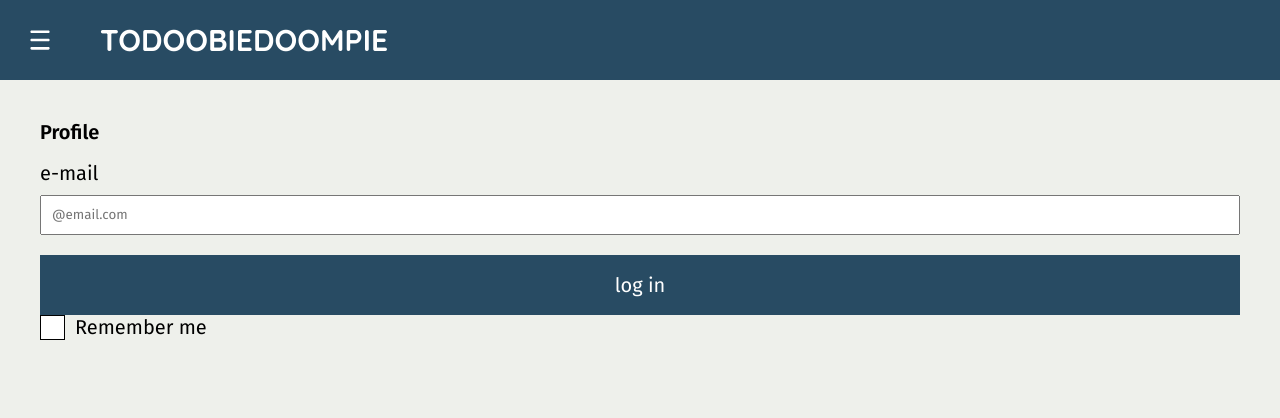
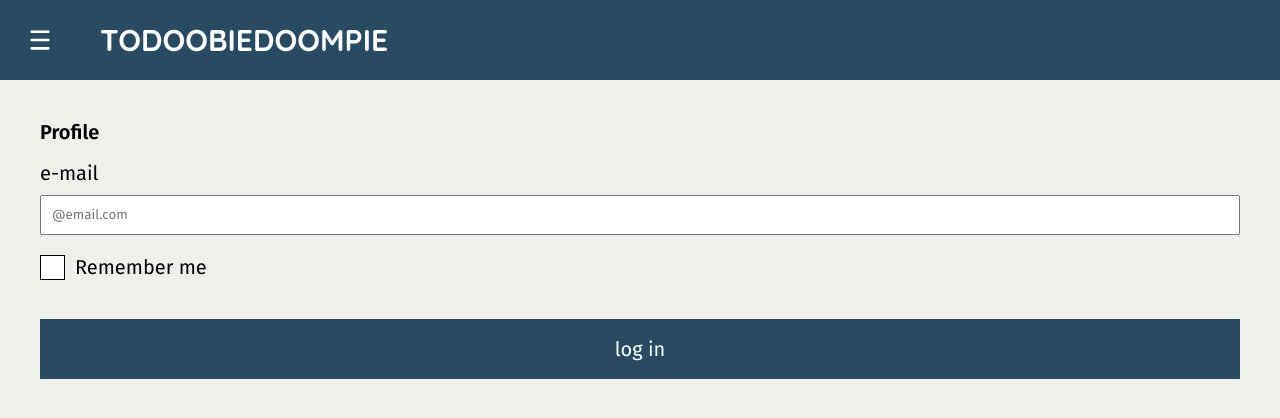
Before and after one commit to akinci-oki/todoo, a React (Create React App) app: page /log-in in a window 1280 px wide. Shown: the top 418 px of the page. Built offline with nearby package versions, Linux system fonts and the light colour scheme.

Commit message:
TODO-60-custom-checkbox-styling

```diff
--- a/src/components/Login/Login.js
+++ b/src/components/Login/Login.js
@@ -65,17 +65,17 @@ function Login() {
                 {error.email && <p className="error">{error.email}</p>}
             </div>
             <div>
+                <label class="container">
+                    <input type="checkbox" />
+                    <span className="check-label"> Remember me </span>
+                    <span class="checkmark"></span>
+                </label>
+            </div>
+            <div>
                 <button type="submit" onClick={onLogin} disabled={isLoading}>
                     {isLoading ? <Spinner /> : "log in"}
                 </button>
                 {error.api && <p className="error">{error.api}</p>}
-            </div>
-            <div>
-                <label class="container">
-                    Remember me
-                    <input type="checkbox" />
-                    <span class="checkmark"></span>
-                </label>
             </div>
         </div>
     );
--- a/src/styles/checkboxes.scss
+++ b/src/styles/checkboxes.scss
@@ -2,7 +2,7 @@
     display: block;
     position: relative;
     padding-left: 35px;
-    margin-bottom: 12px;
+    margin-bottom: 2rem;
     cursor: pointer;
     font-size: 1rem;
     -webkit-user-select: none;
@@ -46,6 +46,17 @@
     background-color: #284b63;
 }
 
+.container input:disabled ~ .checkmark {
+    border: none;
+    background-color: $color-disabled;
+    cursor: not-allowed;
+}
+
+.container input:disabled + .check-label {
+    color: $color-disabled;
+    cursor: not-allowed;
+}
+
 /* Create the checkmark/indicator (hidden when not checked) */
 .checkmark:after {
     content: "";
```
